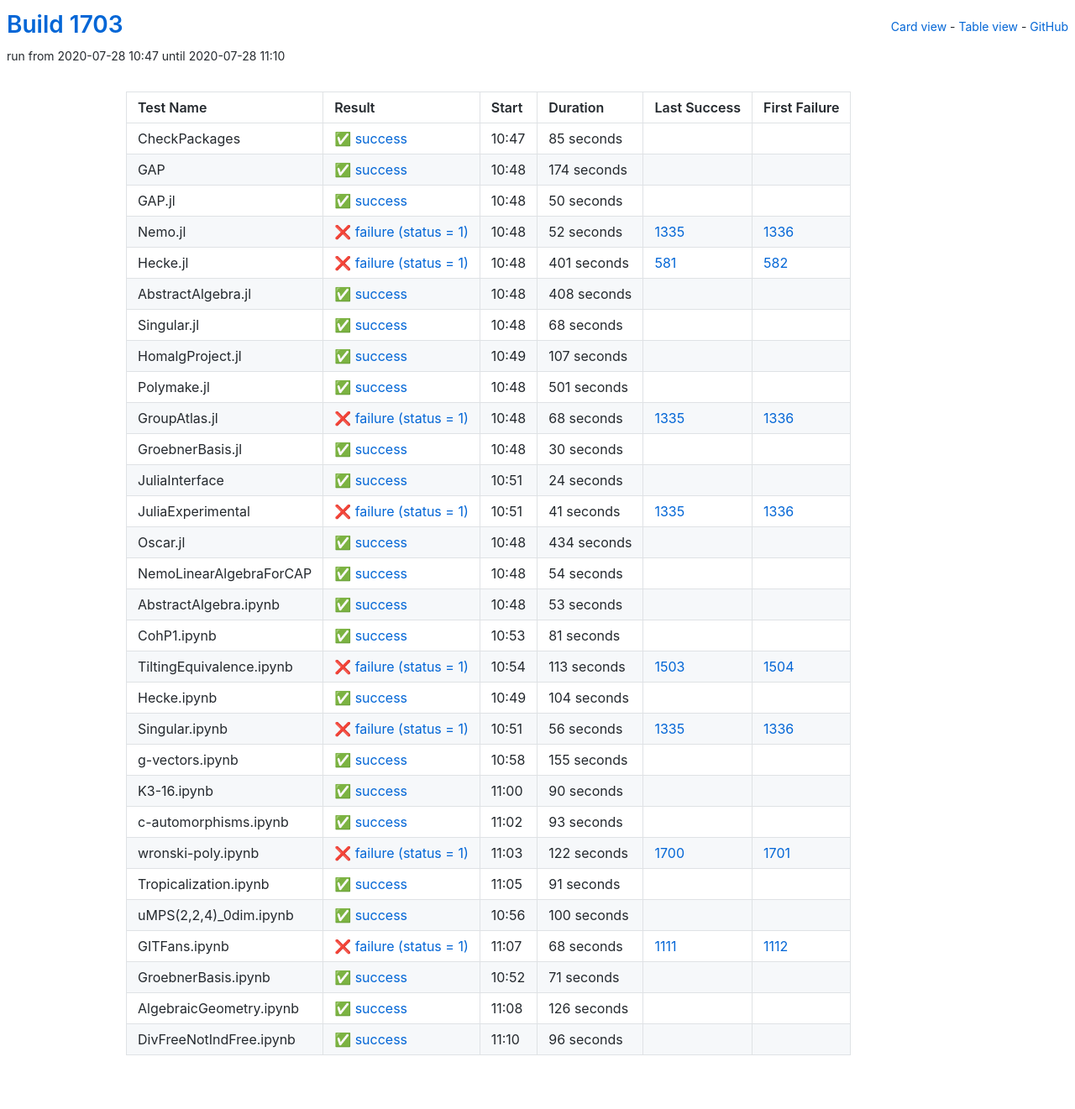
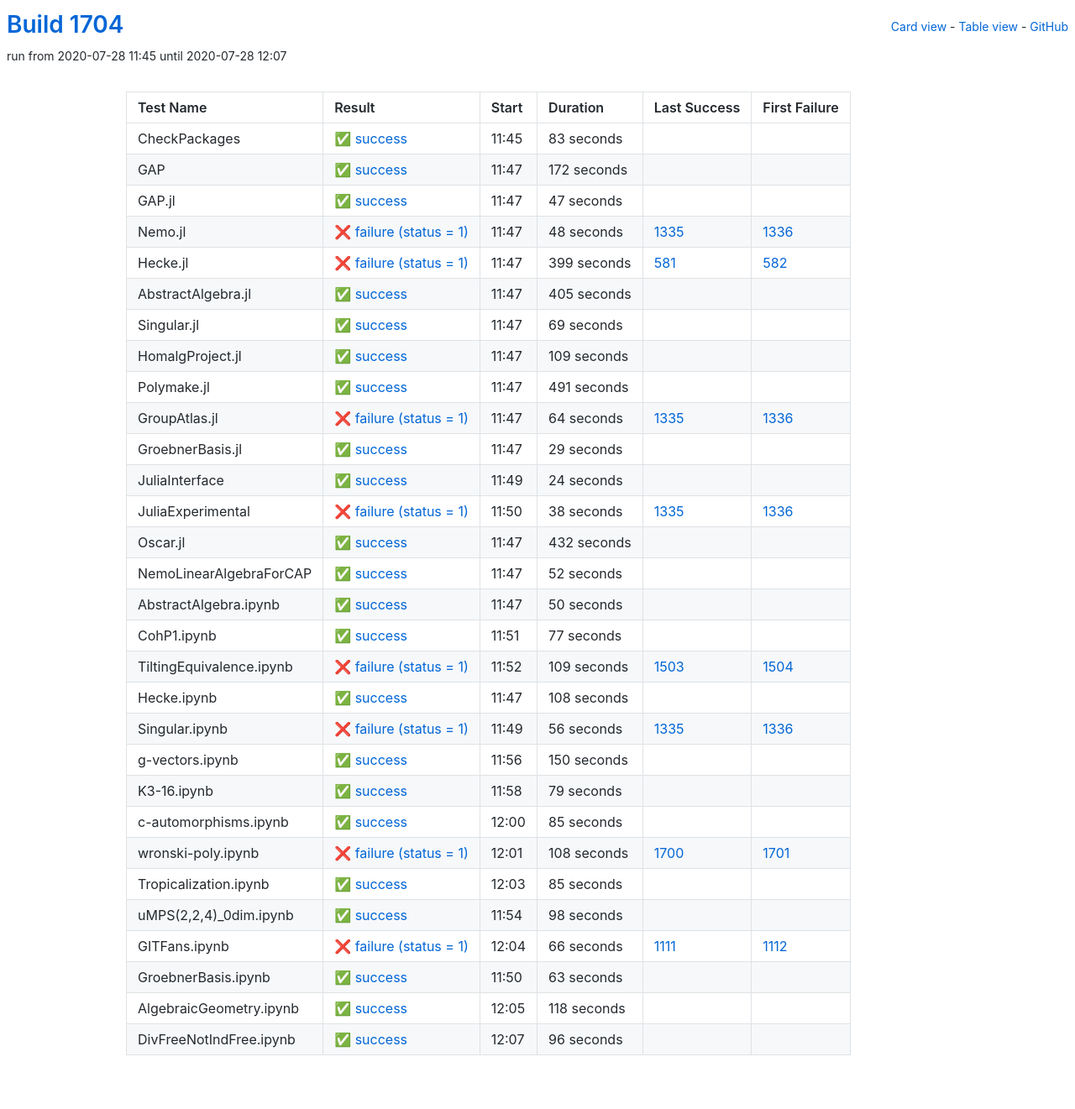
Before and after one commit to oscar-system/oscar-ci-status-1.4, a Jekyll site: the page built from table.html, in a window 1280 px wide. Shown: the whole page at 84% size. Built offline with Jekyll 4.4.1, drawn with Linux system fonts in a browser that asks for light colours.

Commit message:
Build #1704

```diff
--- a/_data/ci.yml
+++ b/_data/ci.yml
@@ -1,6 +1,6 @@
 ---
-build: 1703
-build_url: https://oscarci.mathematik.uni-kl.de/job/oscar-julia-1.4/1703/
+build: 1704
+build_url: https://oscarci.mathematik.uni-kl.de/job/oscar-julia-1.4/1704/
 job: oscar-julia-1.4
 organization: oscar-system
 repo: oscar-ci-status-1.4
@@ -8,140 +8,140 @@ repourl: https://github.com/oscar-system/oscar-ci-status-1.4
 tests:
 - name: CheckPackages
   id: checkpackages
-  log: https://oscarci.mathematik.uni-kl.de/job/oscar-julia-1.4/1703/artifact/logs/build-1703/CheckPackages.log
-  start: 2020-07-28 10:47
+  log: https://oscarci.mathematik.uni-kl.de/job/oscar-julia-1.4/1704/artifact/logs/build-1704/CheckPackages.log
+  start: 2020-07-28 11:45
   success: true
   exitcode: 0
   status: success
-  duration: 85
+  duration: 83
   last_success: false
   last_success_url:
   first_failure: false
   first_failure_url:
 - name: GAP
   id: gap
-  log: https://oscarci.mathematik.uni-kl.de/job/oscar-julia-1.4/1703/artifact/logs/build-1703/GAP.log
-  start: 2020-07-28 10:48
+  log: https://oscarci.mathematik.uni-kl.de/job/oscar-julia-1.4/1704/artifact/logs/build-1704/GAP.log
+  start: 2020-07-28 11:47
   success: true
   exitcode: 0
   status: success
-  duration: 174
+  duration: 172
   last_success: false
   last_success_url:
   first_failure: false
   first_failure_url:
 - name: GAP.jl
   id: gap-jl
-  log: https://oscarci.mathematik.uni-kl.de/job/oscar-julia-1.4/1703/artifact/logs/build-1703/GAP.jl.log
-  start: 2020-07-28 10:48
+  log: https://oscarci.mathematik.uni-kl.de/job/oscar-julia-1.4/1704/artifact/logs/build-1704/GAP.jl.log
+  start: 2020-07-28 11:47
   success: true
   exitcode: 0
   status: success
-  duration: 50
+  duration: 47
   last_success: false
   last_success_url:
   first_failure: false
   first_failure_url:
 - name: Nemo.jl
   id: nemo-jl
-  log: https://oscarci.mathematik.uni-kl.de/job/oscar-julia-1.4/1703/artifact/logs/build-1703/Nemo.jl.log
-  start: 2020-07-28 10:48
+  log: https://oscarci.mathematik.uni-kl.de/job/oscar-julia-1.4/1704/artifact/logs/build-1704/Nemo.jl.log
+  start: 2020-07-28 11:47
   success: false
   exitcode: 1
   status: failure
-  duration: 52
+  duration: 48
   last_success: 1335
   last_success_url: https://oscarci.mathematik.uni-kl.de/job/oscar-julia-1.4/1335/
   first_failure: 1336
   first_failure_url: https://oscarci.mathematik.uni-kl.de/job/oscar-julia-1.4/1336/
 - name: Hecke.jl
   id: hecke-jl
-  log: https://oscarci.mathematik.uni-kl.de/job/oscar-julia-1.4/1703/artifact/logs/build-1703/Hecke.jl.log
-  start: 2020-07-28 10:48
+  log: https://oscarci.mathematik.uni-kl.de/job/oscar-julia-1.4/1704/artifact/logs/build-1704/Hecke.jl.log
+  start: 2020-07-28 11:47
   success: false
   exitcode: 1
   status: failure
-  duration: 401
+  duration: 399
   last_success: 581
   last_success_url: https://oscarci.mathematik.uni-kl.de/job/oscar-julia-1.4/581/
   first_failure: 582
   first_failure_url: https://oscarci.mathematik.uni-kl.de/job/oscar-julia-1.4/582/
 - name: AbstractAlgebra.jl
   id: abstractalgebra-jl
-  log: https://oscarci.mathematik.uni-kl.de/job/oscar-julia-1.4/1703/artifact/logs/build-1703/AbstractAlgebra.jl.log
-  start: 2020-07-28 10:48
+  log: https://oscarci.mathematik.uni-kl.de/job/oscar-julia-1.4/1704/artifact/logs/build-1704/AbstractAlgebra.jl.log
+  start: 2020-07-28 11:47
   success: true
   exitcode: 0
   status: success
-  duration: 408
+  duration: 405
   last_success: false
   last_success_url:
   first_failure: false
   first_failure_url:
 - name: Singular.jl
   id: singular-jl
-  log: https://oscarci.mathematik.uni-kl.de/job/oscar-julia-1.4/1703/artifact/logs/build-1703/Singular.jl.log
-  start: 2020-07-28 10:48
+  log: https://oscarci.mathematik.uni-kl.de/job/oscar-julia-1.4/1704/artifact/logs/build-1704/Singular.jl.log
+  start: 2020-07-28 11:47
   success: true
   exitcode: 0
   status: success
-  duration: 68
+  duration: 69
   last_success: false
   last_success_url:
   first_failure: false
   first_failure_url:
 - name: HomalgProject.jl
   id: homalgproject-jl
-  log: https://oscarci.mathematik.uni-kl.de/job/oscar-julia-1.4/1703/artifact/logs/build-1703/HomalgProject.jl.log
-  start: 2020-07-28 10:49
+  log: https://oscarci.mathematik.uni-kl.de/job/oscar-julia-1.4/1704/artifact/logs/build-1704/HomalgProject.jl.log
+  start: 2020-07-28 11:47
   success: true
   exitcode: 0
   status: success
-  duration: 107
+  duration: 109
   last_success: false
   last_success_url:
   first_failure: false
   first_failure_url:
 - name: Polymake.jl
   id: polymake-jl
-  log: https://oscarci.mathematik.uni-kl.de/job/oscar-julia-1.4/1703/artifact/logs/build-1703/Polymake.jl.log
-  start: 2020-07-28 10:48
+  log: https://oscarci.mathematik.uni-kl.de/job/oscar-julia-1.4/1704/artifact/logs/build-1704/Polymake.jl.log
+  start: 2020-07-28 11:47
   success: true
   exitcode: 0
   status: success
-  duration: 501
+  duration: 491
   last_success: false
   last_success_url:
   first_failure: false
   first_failure_url:
 - name: GroupAtlas.jl
   id: groupatlas-jl
-  log: https://oscarci.mathematik.uni-kl.de/job/oscar-julia-1.4/1703/artifact/logs/build-1703/GroupAtlas.jl.log
-  start: 2020-07-28 10:48
+  log: https://oscarci.mathematik.uni-kl.de/job/oscar-julia-1.4/1704/artifact/logs/build-1704/GroupAtlas.jl.log
+  start: 2020-07-28 11:47
   success: false
   exitcode: 1
   status: failure
-  duration: 68
+  duration: 64
   last_success: 1335
   last_success_url: https://oscarci.mathematik.uni-kl.de/job/oscar-julia-1.4/1335/
   first_failure: 1336
   first_failure_url: https://oscarci.mathematik.uni-kl.de/job/oscar-julia-1.4/1336/
 - name: GroebnerBasis.jl
   id: groebnerbasis-jl
-  log: https://oscarci.mathematik.uni-kl.de/job/oscar-julia-1.4/1703/artifact/logs/build-1703/GroebnerBasis.jl.log
-  start: 2020-07-28 10:48
+  log: https://oscarci.mathematik.uni-kl.de/job/oscar-julia-1.4/1704/artifact/logs/build-1704/GroebnerBasis.jl.log
+  start: 2020-07-28 11:47
   success: true
   exitcode: 0
   status: success
-  duration: 30
+  duration: 29
   last_success: false
   last_success_url:
   first_failure: false
   first_failure_url:
 - name: JuliaInterface
   id: juliainterface
-  log: https://oscarci.mathematik.uni-kl.de/job/oscar-julia-1.4/1703/artifact/logs/build-1703/JuliaInterface.log
-  start: 2020-07-28 10:51
+  log: https://oscarci.mathematik.uni-kl.de/job/oscar-julia-1.4/1704/artifact/logs/build-1704/JuliaInterface.log
+  start: 2020-07-28 11:49
   success: true
   exitcode: 0
   status: success
@@ -152,92 +152,92 @@ tests:
   first_failure_url:
 - name: JuliaExperimental
   id: juliaexperimental
-  log: https://oscarci.mathematik.uni-kl.de/job/oscar-julia-1.4/1703/artifact/logs/build-1703/JuliaExperimental.log
-  start: 2020-07-28 10:51
+  log: https://oscarci.mathematik.uni-kl.de/job/oscar-julia-1.4/1704/artifact/logs/build-1704/JuliaExperimental.log
+  start: 2020-07-28 11:50
   success: false
   exitcode: 1
   status: failure
-  duration: 41
+  duration: 38
   last_success: 1335
   last_success_url: https://oscarci.mathematik.uni-kl.de/job/oscar-julia-1.4/1335/
   first_failure: 1336
   first_failure_url: https://oscarci.mathematik.uni-kl.de/job/oscar-julia-1.4/1336/
 - name: Oscar.jl
   id: oscar-jl
-  log: https://oscarci.mathematik.uni-kl.de/job/oscar-julia-1.4/1703/artifact/logs/build-1703/Oscar.jl.log
-  start: 2020-07-28 10:48
+  log: https://oscarci.mathematik.uni-kl.de/job/oscar-julia-1.4/1704/artifact/logs/build-1704/Oscar.jl.log
+  start: 2020-07-28 11:47
   success: true
   exitcode: 0
   status: success
-  duration: 434
+  duration: 432
   last_success: false
   last_success_url:
   first_failure: false
   first_failure_url:
 - name: NemoLinearAlgebraForCAP
   id: nemolinearalgebraforcap
-  log: https://oscarci.mathematik.uni-kl.de/job/oscar-julia-1.4/1703/artifact/logs/build-1703/NemoLinearAlgebraForCAP.log
-  start: 2020-07-28 10:48
+  log: https://oscarci.mathematik.uni-kl.de/job/oscar-julia-1.4/1704/artifact/logs/build-1704/NemoLinearAlgebraForCAP.log
+  start: 2020-07-28 11:47
   success: true
   exitcode: 0
   status: success
-  duration: 54
+  duration: 52
   last_success: false
   last_success_url:
   first_failure: false
   first_failure_url:
 - name: AbstractAlgebra.ipynb
   id: abstractalgebra-ipynb
-  log: https://oscarci.mathematik.uni-kl.de/job/oscar-julia-1.4/1703/artifact/logs/build-1703/AbstractAlgebra.ipynb.log
-  start: 2020-07-28 10:48
+  log: https://oscarci.mathematik.uni-kl.de/job/oscar-julia-1.4/1704/artifact/logs/build-1704/AbstractAlgebra.ipynb.log
+  start: 2020-07-28 11:47
   success: true
   exitcode: 0
   status: success
-  duration: 53
+  duration: 50
   last_success: false
   last_success_url:
   first_failure: false
   first_failure_url:
 - name: CohP1.ipynb
   id: cohp1-ipynb
-  log: https://oscarci.mathematik.uni-kl.de/job/oscar-julia-1.4/1703/artifact/logs/build-1703/CohP1.ipynb.log
-  start: 2020-07-28 10:53
+  log: https://oscarci.mathematik.uni-kl.de/job/oscar-julia-1.4/1704/artifact/logs/build-1704/CohP1.ipynb.log
+  start: 2020-07-28 11:51
   success: true
   exitcode: 0
   status: success
-  duration: 81
+  duration: 77
   last_success: false
   last_success_url:
   first_failure: false
   first_failure_url:
 - name: TiltingEquivalence.ipynb
   id: tiltingequivalence-ipynb
-  log: https://oscarci.mathematik.uni-kl.de/job/oscar-julia-1.4/1703/artifact/logs/build-1703/TiltingEquivalence.ipynb.log
-  start: 2020-07-28 10:54
+  log: https://oscarci.mathematik.uni-kl.de/job/oscar-julia-1.4/1704/artifact/logs/build-1704/TiltingEquivalence.ipynb.log
+  start: 2020-07-28 11:52
   success: false
   exitcode: 1
   status: failure
-  duration: 113
+  duration: 109
   last_success: 1503
   last_success_url: https://oscarci.mathematik.uni-kl.de/job/oscar-julia-1.4/1503/
   first_failure: 1504
   first_failure_url: https://oscarci.mathematik.uni-kl.de/job/oscar-julia-1.4/1504/
 - name: Hecke.ipynb
   id: hecke-ipynb
-  log: https://oscarci.mathematik.uni-kl.de/job/oscar-julia-1.4/1703/artifact/logs/build-1703/Hecke.ipynb.log
-  start: 2020-07-28 10:49
+  log: https://oscarci.mathematik.uni-kl.de/job/oscar-julia-1.4/1704/artifact/logs/build-1704/Hecke.ipynb.log
+  start: 2020-07-28 11:47
   success: true
   exitcode: 0
   status: success
-  duration: 104
+  duration: 108
   last_success: false
   last_success_url:
   first_failure: false
   first_failure_url:
 - name: Singular.ipynb
   id: singular-ipynb
-  log: https://oscarci.mathematik.uni-kl.de/job/oscar-julia-1.4/1703/artifact/logs/build-1703/Singular.ipynb.log
-  start: 2020-07-28 10:51
+  log: https://oscarci.mathematik.uni-kl.de/job/oscar-julia-1.4/1704/artifact/logs/build-1704/Singular.ipynb.log
+  start: 2020-07-28 11:49
   success: false
   exitcode: 1
   status: failure
@@ -248,116 +248,116 @@ tests:
   first_failure_url: https://oscarci.mathematik.uni-kl.de/job/oscar-julia-1.4/1336/
 - name: g-vectors.ipynb
   id: g-vectors-ipynb
-  log: https://oscarci.mathematik.uni-kl.de/job/oscar-julia-1.4/1703/artifact/logs/build-1703/g-vectors.ipynb.log
-  start: 2020-07-28 10:58
+  log: https://oscarci.mathematik.uni-kl.de/job/oscar-julia-1.4/1704/artifact/logs/build-1704/g-vectors.ipynb.log
+  start: 2020-07-28 11:56
   success: true
   exitcode: 0
   status: success
-  duration: 155
+  duration: 150
   last_success: false
   last_success_url:
   first_failure: false
   first_failure_url:
 - name: K3-16.ipynb
   id: k3-16-ipynb
-  log: https://oscarci.mathematik.uni-kl.de/job/oscar-julia-1.4/1703/artifact/logs/build-1703/K3-16.ipynb.log
-  start: 2020-07-28 11:00
+  log: https://oscarci.mathematik.uni-kl.de/job/oscar-julia-1.4/1704/artifact/logs/build-1704/K3-16.ipynb.log
+  start: 2020-07-28 11:58
   success: true
   exitcode: 0
   status: success
-  duration: 90
+  duration: 79
   last_success: false
   last_success_url:
   first_failure: false
   first_failure_url:
 - name: c-automorphisms.ipynb
   id: c-automorphisms-ipynb
-  log: https://oscarci.mathematik.uni-kl.de/job/oscar-julia-1.4/1703/artifact/logs/build-1703/c-automorphisms.ipynb.log
-  start: 2020-07-28 11:02
+  log: https://oscarci.mathematik.uni-kl.de/job/oscar-julia-1.4/1704/artifact/logs/build-1704/c-automorphisms.ipynb.log
+  start: 2020-07-28 12:00
   success: true
   exitcode: 0
   status: success
-  duration: 93
+  duration: 85
   last_success: false
   last_success_url:
   first_failure: false
   first_failure_url:
 - name: wronski-poly.ipynb
   id: wronski-poly-ipynb
-  log: https://oscarci.mathematik.uni-kl.de/job/oscar-julia-1.4/1703/artifact/logs/build-1703/wronski-poly.ipynb.log
-  start: 2020-07-28 11:03
+  log: https://oscarci.mathematik.uni-kl.de/job/oscar-julia-1.4/1704/artifact/logs/build-1704/wronski-poly.ipynb.log
+  start: 2020-07-28 12:01
   success: false
   exitcode: 1
   status: failure
-  duration: 122
+  duration: 108
   last_success: 1700
   last_success_url: https://oscarci.mathematik.uni-kl.de/job/oscar-julia-1.4/1700/
   first_failure: 1701
   first_failure_url: https://oscarci.mathematik.uni-kl.de/job/oscar-julia-1.4/1701/
 - name: Tropicalization.ipynb
   id: tropicalization-ipynb
-  log: https://oscarci.mathematik.uni-kl.de/job/oscar-julia-1.4/1703/artifact/logs/build-1703/Tropicalization.ipynb.log
-  start: 2020-07-28 11:05
+  log: https://oscarci.mathematik.uni-kl.de/job/oscar-julia-1.4/1704/artifact/logs/build-1704/Tropicalization.ipynb.log
+  start: 2020-07-28 12:03
   success: true
   exitcode: 0
   status: success
-  duration: 91
+  duration: 85
   last_success: false
   last_success_url:
   first_failure: false
   first_failure_url:
 - name: uMPS(2,2,4)_0dim.ipynb
   id: umps-2-2-4-0dim-ipynb
-  log: https://oscarci.mathematik.uni-kl.de/job/oscar-julia-1.4/1703/artifact/logs/build-1703/uMPS-2-2-4-_0dim.ipynb.log
-  start: 2020-07-28 10:56
+  log: https://oscarci.mathematik.uni-kl.de/job/oscar-julia-1.4/1704/artifact/logs/build-1704/uMPS-2-2-4-_0dim.ipynb.log
+  start: 2020-07-28 11:54
   success: true
   exitcode: 0
   status: success
-  duration: 100
+  duration: 98
   last_success: false
   last_success_url:
   first_failure: false
   first_failure_url:
 - name: GITFans.ipynb
   id: gitfans-ipynb
-  log: https://oscarci.mathematik.uni-kl.de/job/oscar-julia-1.4/1703/artifact/logs/build-1703/GITFans.ipynb.log
-  start: 2020-07-28 11:07
+  log: https://oscarci.mathematik.uni-kl.de/job/oscar-julia-1.4/1704/artifact/logs/build-1704/GITFans.ipynb.log
+  start: 2020-07-28 12:04
   success: false
   exitcode: 1
   status: failure
-  duration: 68
+  duration: 66
   last_success: 1111
   last_success_url: https://oscarci.mathematik.uni-kl.de/job/oscar-julia-1.4/1111/
   first_failure: 1112
   first_failure_url: https://oscarci.mathematik.uni-kl.de/job/oscar-julia-1.4/1112/
 - name: GroebnerBasis.ipynb
   id: groebnerbasis-ipynb
-  log: https://oscarci.mathematik.uni-kl.de/job/oscar-julia-1.4/1703/artifact/logs/build-1703/GroebnerBasis.ipynb.log
-  start: 2020-07-28 10:52
+  log: https://oscarci.mathematik.uni-kl.de/job/oscar-julia-1.4/1704/artifact/logs/build-1704/GroebnerBasis.ipynb.log
+  start: 2020-07-28 11:50
   success: true
   exitcode: 0
   status: success
-  duration: 71
+  duration: 63
   last_success: false
   last_success_url:
   first_failure: false
   first_failure_url:
 - name: AlgebraicGeometry.ipynb
   id: algebraicgeometry-ipynb
-  log: https://oscarci.mathematik.uni-kl.de/job/oscar-julia-1.4/1703/artifact/logs/build-1703/AlgebraicGeometry.ipynb.log
-  start: 2020-07-28 11:08
+  log: https://oscarci.mathematik.uni-kl.de/job/oscar-julia-1.4/1704/artifact/logs/build-1704/AlgebraicGeometry.ipynb.log
+  start: 2020-07-28 12:05
   success: true
   exitcode: 0
   status: success
-  duration: 126
+  duration: 118
   last_success: false
   last_success_url:
   first_failure: false
   first_failure_url:
 - name: DivFreeNotIndFree.ipynb
   id: divfreenotindfree-ipynb
-  log: https://oscarci.mathematik.uni-kl.de/job/oscar-julia-1.4/1703/artifact/logs/build-1703/DivFreeNotIndFree.ipynb.log
-  start: 2020-07-28 11:10
+  log: https://oscarci.mathematik.uni-kl.de/job/oscar-julia-1.4/1704/artifact/logs/build-1704/DivFreeNotIndFree.ipynb.log
+  start: 2020-07-28 12:07
   success: true
   exitcode: 0
   status: success
```
Also changed, not shown: README.md.
